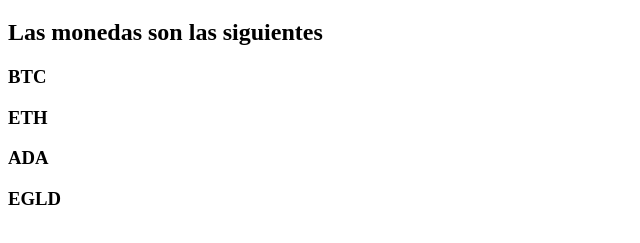
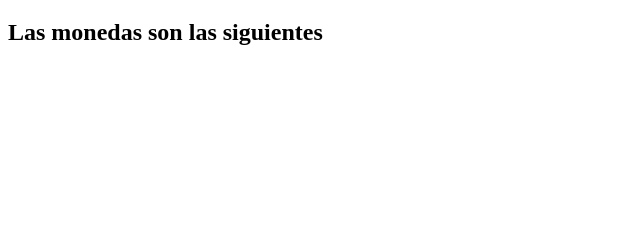
Before and after one commit to olivetti-c/EXAMEN1ED2024, a plain HTML site: page index.html in a window 1280 px wide. Shown: the part 61-304 px from the top of the page, without its empty margins (0-640 px from the left). Drawn offline with Linux system fonts and the light colour scheme.

Commit message:
Borro los últimos cambios

```diff
--- a/index.html
+++ b/index.html
@@ -1,7 +1,3 @@
 <!DOCTYPE html>
 <h1>BIENVENIDO A CRYPTOBRO</h1>
 <h2>Las monedas son las siguientes</h2>
-<h3>BTC</h3>
-<h3>ETH</h3>
-<h3>ADA</h3>
-<h3>EGLD</h3>
```
